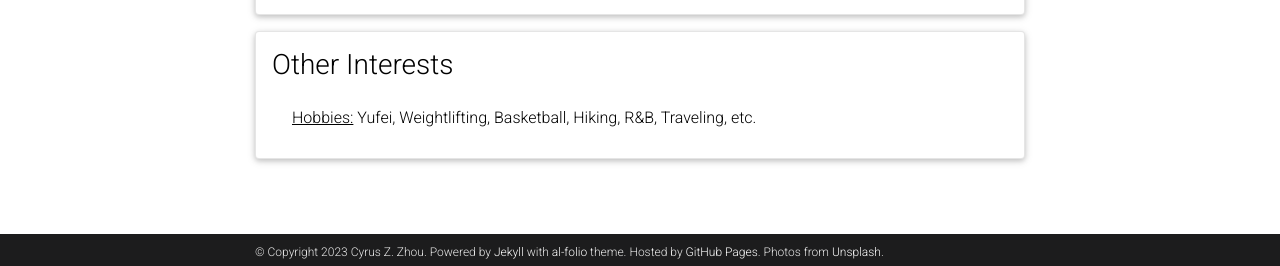
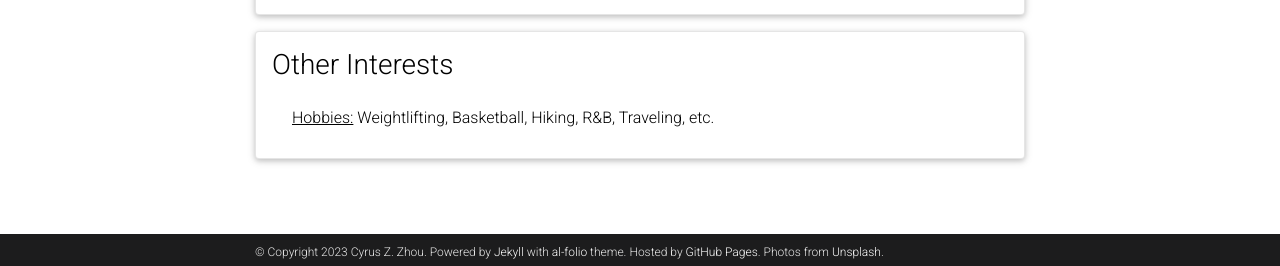
Before and after one commit to cyruszzhou/cyruszzhou.github.io, a Jekyll site: the page built from _pages/cv.md, in a window 1280 px wide and 900 px high, scrolled down 3931 px. Shown: the part 631-897 px from the top of the window. Built offline with Jekyll 4.4.1, drawn with Linux system fonts in a browser that asks for light colours; comment, search, counter and statistics services are not loaded; a style sheet for code colours, icons or effects is not loaded.

Commit message:
remove yufei

```diff
--- a/_data/cv.yml
+++ b/_data/cv.yml
@@ -134,4 +134,4 @@
 - title: Other Interests
   type: list
   contents:
-    - <u>Hobbies:</u> Yufei, Weightlifting, Basketball, Hiking, R&B, Traveling, etc.
+    - <u>Hobbies:</u> Weightlifting, Basketball, Hiking, R&B, Traveling, etc.
```
